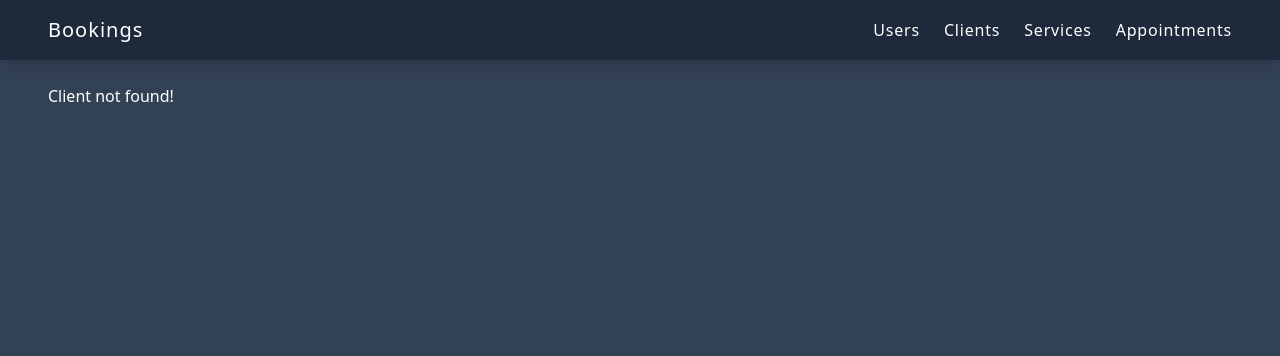
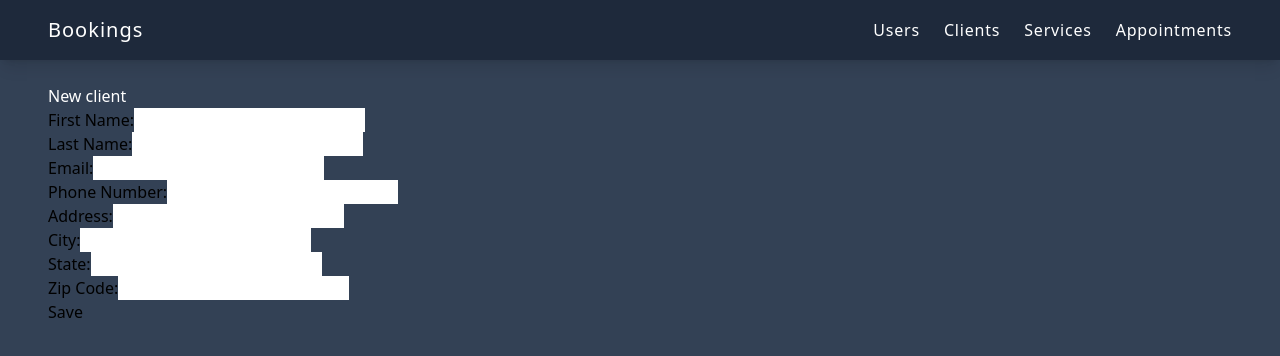
Before and after one commit to pauloo0/bookings, a React (Vite) app: page /clients/add in a window 1280 px wide. Before the commit this address had no page. Shown: the top 356 px of the page. Built offline with nearby package versions, Linux system fonts and the light colour scheme.

Commit message:
Starting development of Client creation.

```diff
--- a/src/App.tsx
+++ b/src/App.tsx
@@ -17,6 +17,7 @@ import ClientsList from './features/clients/ClientsList.tsx'
 import Client from './features/clients/Client.tsx'
 import ServicesList from './features/services/ServicesList.tsx'
 import AppointmentsList from './features/appointments/AppointmentsList.tsx'
+import AddClient from './features/clients/AddClient.tsx'
 
 const router = createBrowserRouter(
   createRoutesFromElements(
@@ -29,6 +30,7 @@ const router = createBrowserRouter(
 
         <Route path='clients'>
           <Route index element={<ClientsList />} />
+          <Route path='add' element={<AddClient />} />
           <Route path=':clientId' element={<Client />} />
         </Route>
 
--- /dev/null
+++ b/src/features/clients/AddClient.tsx
@@ -0,0 +1,142 @@
+import React, { useState } from 'react'
+
+import { useNavigate } from 'react-router-dom'
+
+import { useAppSelector, useAppDispatch } from '../../app/hooks'
+import { selectMaxClientId, createClient } from './clientsSlice'
+
+const AddClient: React.FC = () => {
+  const navigate = useNavigate()
+  const dispatch = useAppDispatch()
+  const newId: number = useAppSelector(selectMaxClientId) + 1
+
+  const [firstName, setFirstName] = useState('')
+  const [lastName, setLastName] = useState('')
+  const [email, setEmail] = useState('')
+  const [phoneNumber, setPhoneNumber] = useState('')
+  const [address, setAddress] = useState('')
+  const [city, setCity] = useState('')
+  const [state, setState] = useState('')
+  const [zip, setZip] = useState('')
+
+  const onSaveClientClicked = () => {
+    console.log({
+      id: newId,
+      firstName,
+      lastName,
+      email,
+      phoneNumber,
+      address,
+      city,
+      state,
+      zip,
+    })
+
+    // dispatch(
+    //   createClient({
+    //     id: newId,
+    //     firstName,
+    //     lastName,
+    //     email,
+    //     phoneNumber,
+    //     address,
+    //     city,
+    //     state,
+    //     zip,
+    //   })
+    // )
+
+    //navigate('/clients')
+  }
+
+  return (
+    <section>
+      <h2>New client</h2>
+      <form className='text-black' onSubmit={(e) => e.preventDefault()}>
+        <div>
+          <label htmlFor='firstName'>First Name:</label>
+          <input
+            type='text'
+            name='firstName'
+            id='firstName'
+            value={firstName}
+            onChange={(e) => setFirstName(e.target.value)}
+          />
+        </div>
+        <div>
+          <label htmlFor='lastName'>Last Name:</label>
+          <input
+            type='text'
+            name='lastName'
+            id='lastName'
+            value={lastName}
+            onChange={(e) => setLastName(e.target.value)}
+          />
+        </div>
+        <div>
+          <label htmlFor='email'>Email:</label>
+          <input
+            type='text'
+            name='email'
+            id='email'
+            value={email}
+            onChange={(e) => setEmail(e.target.value)}
+          />
+        </div>
+        <div>
+          <label htmlFor='phone'>Phone Number:</label>
+          <input
+            type='text'
+            name='phone'
+            id='phone'
+            value={phoneNumber}
+            onChange={(e) => setPhoneNumber(e.target.value)}
+          />
+        </div>
+        <div>
+          <label htmlFor='address'>Address:</label>
+          <input
+            type='text'
+            name='address'
+            id='address'
+            value={address}
+            onChange={(e) => setAddress(e.target.value)}
+          />
+        </div>
+        <div>
+          <label htmlFor='city'>City:</label>
+          <input
+            type='text'
+            name='city'
+            id='city'
+            value={city}
+            onChange={(e) => setCity(e.target.value)}
+          />
+        </div>
+        <div>
+          <label htmlFor='state'>State:</label>
+          <input
+            type='text'
+            name='state'
+            id='state'
+            value={state}
+            onChange={(e) => setState(e.target.value)}
+          />
+        </div>
+        <div>
+          <label htmlFor='zip'>Zip Code:</label>
+          <input
+            type='text'
+            name='zip'
+            id='zip'
+            value={zip}
+            onChange={(e) => setZip(e.target.value)}
+          />
+        </div>
+        <button onClick={onSaveClientClicked}>Save</button>
+      </form>
+    </section>
+  )
+}
+
+export default AddClient
--- a/src/features/clients/ClientsList.tsx
+++ b/src/features/clients/ClientsList.tsx
@@ -9,13 +9,14 @@ const ClientsList: React.FC = () => {
 
   const renderedClients = clients.map((client) => (
     <li key={client.id}>
-      {client.firstName} <Link to={`/clients/${client.id}`}> {`> more`}</Link>
+      {client.firstName} <Link to={`${client.id}`}> {`> more`}</Link>
     </li>
   ))
 
   return (
     <div>
       <h2>Clients</h2>
+      <Link to='add'>Add new client</Link>
       <ul>{renderedClients}</ul>
     </div>
   )
--- a/src/features/clients/clientsSlice.ts
+++ b/src/features/clients/clientsSlice.ts
@@ -11,9 +11,6 @@ export interface Client {
   city: string
   state: string
   zip: string
-  joinDate: string
-  status: string
-  nextPayday: string
 }
 
 interface ClientsState {
@@ -32,9 +29,6 @@ const initialState: ClientsState = {
       city: 'Anytown',
       state: 'FL',
       zip: '12345',
-      joinDate: '2021-01-01',
-      status: 'Active',
-      nextPayday: '2021-01-01',
     },
     {
       id: 2,
@@ -46,9 +40,6 @@ const initialState: ClientsState = {
       city: 'Anytown',
       state: 'FL',
       zip: '12345',
-      joinDate: '2021-01-01',
-      status: 'Active',
-      nextPayday: '2021-01-01',
     },
   ],
 }
@@ -56,11 +47,24 @@ const initialState: ClientsState = {
 const clientsSlice = createSlice({
   name: 'clients',
   initialState,
-  reducers: {},
+  reducers: {
+    createClient(state, action) {
+      state.clients.push(action.payload)
+    },
+  },
 })
+
+export const { createClient } = clientsSlice.actions
 
 export const selectAllClients = (state: RootState) => state.clients.clients
 export const selectClientById = (state: RootState, clientId: number) =>
   state.clients.clients.find((client) => client.id === clientId)
+export const selectMaxClientId = (state: RootState) => {
+  const maxId = state.clients.clients.reduce(
+    (maxId, client) => Math.max(client.id, maxId),
+    0
+  )
+  return maxId
+}
 
 export default clientsSlice.reducer
--- a/src/main.tsx
+++ b/src/main.tsx
@@ -6,9 +6,9 @@ import { store } from './app/store.ts'
 import { Provider } from 'react-redux'
 
 ReactDOM.createRoot(document.getElementById('root')!).render(
-  <React.StrictMode>
-    <Provider store={store}>
-      <App />
-    </Provider>
-  </React.StrictMode>
+  // <React.StrictMode>
+  <Provider store={store}>
+    <App />
+  </Provider>
+  // </React.StrictMode>
 )
```
